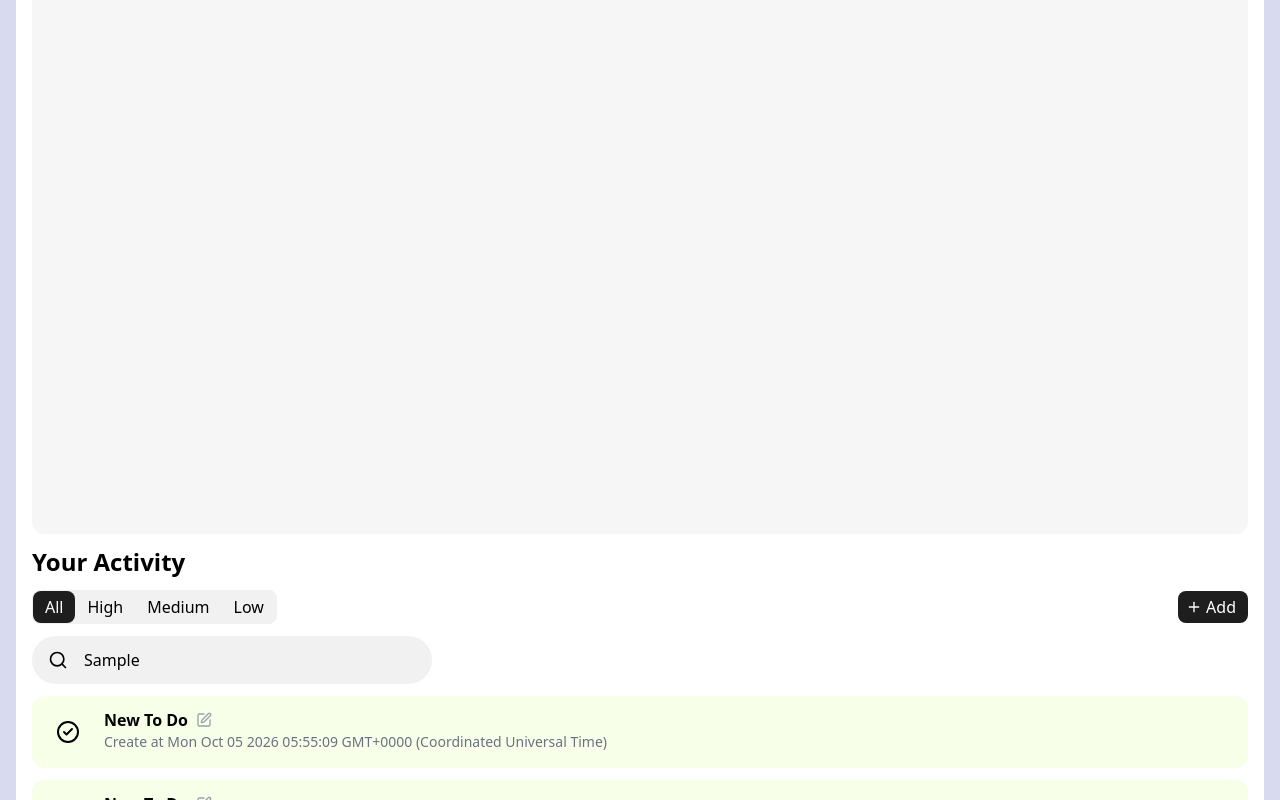
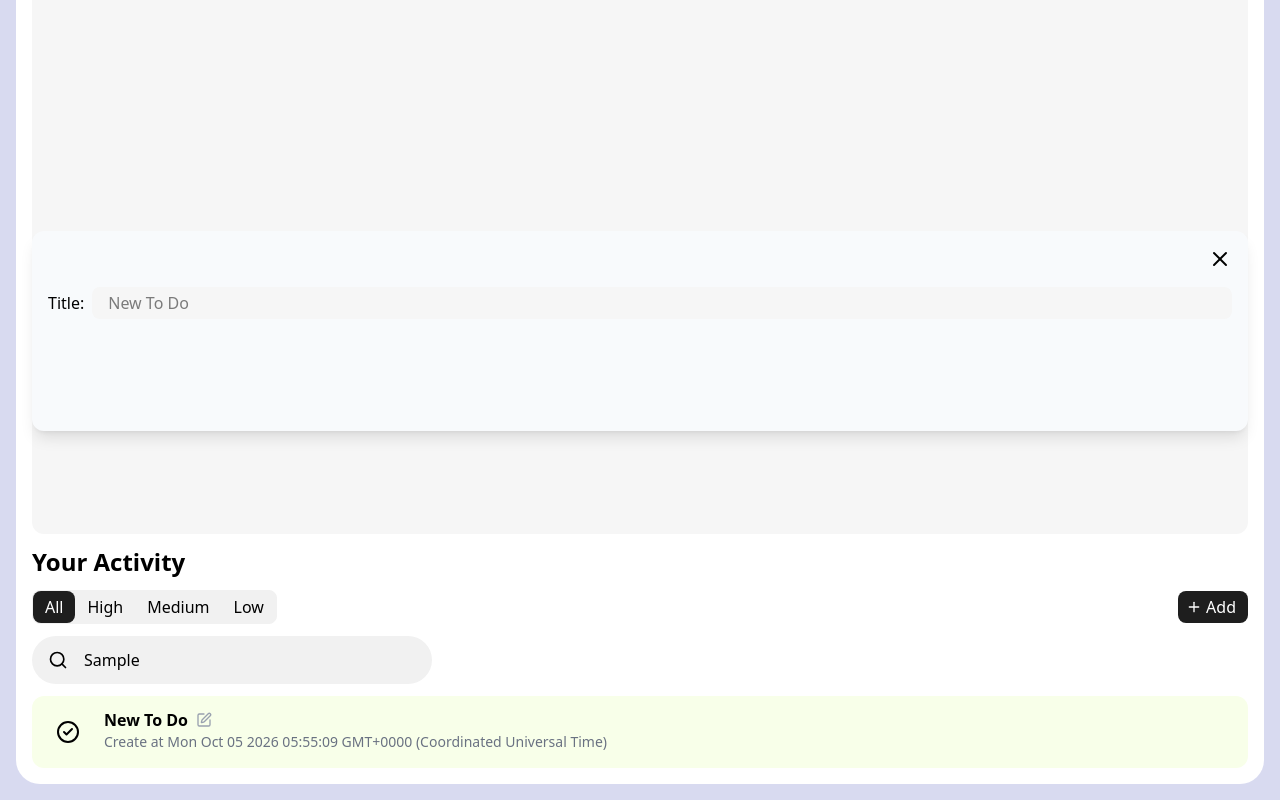
Before and after one commit to my-joseph/to-dp-app, a React (Vite) app: page / in a window 1280 px wide. Both pictures are taken after typing "Sample" into the empty fields and a click on the button "Add". Shown: the part 822-1622 px from the top of the page. Built offline with nearby package versions, Linux system fonts and the light colour scheme; a web font is replaced by a local one.

Commit message:
Test Grok

```diff
--- a/src/components/Button.tsx
+++ b/src/components/Button.tsx
@@ -5,13 +5,13 @@ import { initailItem } from "@/features/todo-board/components/ToDoBoard";
 interface ButtonProp {
   label: string;
   icon?: LucideIcon;
-  onAdd?: (item: ToDoItem) => void;
+  onForm: () => void;
 }
 
-export default function Button({ label, icon: Icon, onAdd }: ButtonProp) {
+export default function Button({ label, icon: Icon, onForm }: ButtonProp) {
   return (
     <button
-      onClick={onAdd ? () => onAdd(initailItem) : () => {}}
+      onClick={() => onForm()}
       type="button"
       className={
         Icon
--- a/src/features/todo-board/components/ToDoBoard.tsx
+++ b/src/features/todo-board/components/ToDoBoard.tsx
@@ -10,7 +10,10 @@ export const initailItem: ToDoItem = {
 
 export default function ToDoBoard() {
   const [toDos, setToDos] = useState<ToDoItem[]>([initailItem]);
-
+  const [isFormOpen, setIsFormOpen] = useState<boolean>(false);
+  const handleFormOpenClick = () => {
+    setIsFormOpen((prev) => !prev);
+  };
   const handleAddNewTodo = (item: ToDoItem) => {
     setToDos((prev) => [...prev, item]);
   };
@@ -39,7 +42,12 @@ export default function ToDoBoard() {
         </article>
         <article>
           <h3 className=" font-semibold text-2xl mb-3">Your Activity</h3>
-          <ToDoColumn toDos={toDos} onAdd={handleAddNewTodo} />
+          <ToDoColumn
+            toDos={toDos}
+            onAdd={handleAddNewTodo}
+            onForm={handleFormOpenClick}
+            isFormOpen={isFormOpen}
+          />
         </article>
       </div>
     </div>
--- a/src/features/todo-board/components/ToDoCard.tsx
+++ b/src/features/todo-board/components/ToDoCard.tsx
@@ -1,10 +1,15 @@
 import { CheckCircle2, Edit } from "lucide-react";
 import { type ToDoItem } from "../types/types";
+import { useState } from "react";
 interface ToDoCardProp {
   item: ToDoItem;
 }
 
 export function ToDoCard({ item }: ToDoCardProp) {
+  const [onEdit, setOnEdit] = useState<boolean>(false);
+  const handleEditClick = () => {
+    setOnEdit(true);
+  };
   return (
     <article
       className={`grid grid-cols-[auto_1fr] w-full ${item.priority === "Medium" && `bg-[#EBEDFF]`} ${item.priority === "High" && `bg-[#FFE2E1]`} ${item.priority === "Low" && `bg-[#F8FFE9]`} p-3 rounded-xl gap-3`}
@@ -15,7 +20,10 @@ export function ToDoCard({ item }: ToDoCardProp) {
       <div className="">
         <div className=" flex items-center gap-2 font-semibold">
           {item.title}
-          <Edit className=" inline w-4 h-4 aspect-square shrink-0 text-gray-400" />
+          <Edit
+            className=" inline w-4 h-4 aspect-square shrink-0 text-gray-400"
+            onClick={() => handleEditClick()}
+          />
         </div>
         <div className=" text-sm text-gray-500">
           {`Create at ${item.createAt}`}
--- a/src/features/todo-board/components/TodoColumn.tsx
+++ b/src/features/todo-board/components/TodoColumn.tsx
@@ -1,14 +1,21 @@
 import Button from "@/components/Button";
-import { Plus, Search } from "lucide-react";
+import { Plus, Search, X } from "lucide-react";
 import { ToDoCard } from "./ToDoCard";
 import { type ToDoItem } from "../types/types";
 
 interface ToDoColumnProp {
   toDos: ToDoItem[];
   onAdd?: (item: ToDoItem) => void;
+  onForm: () => void;
+  isFormOpen: boolean;
 }
 
-export default function ToDoColumn({ onAdd, toDos }: ToDoColumnProp) {
+export default function ToDoColumn({
+  onAdd,
+  toDos,
+  onForm,
+  isFormOpen,
+}: ToDoColumnProp) {
   return (
     <div>
       <div className=" flex flex-col">
@@ -27,7 +34,7 @@ export default function ToDoColumn({ onAdd, toDos }: ToDoColumnProp) {
               Low
             </button>
           </div>
-          <Button label={"Add"} icon={Plus} onAdd={onAdd} />
+          <Button label={"Add"} icon={Plus} onForm={onForm} />
         </div>
         <div className=" my-3">
           <div className=" flex items-center  bg-[#F1F1F1] max-w-100 w-full rounded-full px-4 py-2 gap-4 focus-within:ring-black focus-within:ring">
@@ -47,10 +54,31 @@ export default function ToDoColumn({ onAdd, toDos }: ToDoColumnProp) {
       <div className=" flex flex-col gap-3 w-full">
         {toDos &&
           toDos.length > 0 &&
-          toDos.map((item) => {
-            return <ToDoCard item={item} />;
+          toDos.map((item, index) => {
+            return <ToDoCard key={`${item.title}-${index}`} item={item} />;
           })}
       </div>
+
+      {isFormOpen && (
+        <div className=" w-full h-screen flex justify-center items-center p-8 fixed top-0 left-0 right-0 z-1">
+          <div className=" w-full h-50 bg-slate-50 shadow-lg rounded-xl p-4">
+            <div className=" w-full flex justify-end items-center">
+              <X
+                className=" cursor-pointer hover:text-gray-500 mb-4"
+                onClick={onForm}
+              />
+            </div>
+            <div className=" flex items-center gap-2">
+              <label htmlFor="">Title: </label>
+              <input
+                type="text"
+                className=" bg-[#F6F6F6] rounded-lg outline-0 px-4 py-1 w-full focus:ring"
+                placeholder="New To Do"
+              />
+            </div>
+          </div>
+        </div>
+      )}
     </div>
   );
 }
--- a/src/index.css
+++ b/src/index.css
@@ -304,4 +304,5 @@
 
 @theme {
   --color-black: #1e1e1e;
+  --color-overlay: hsl(2deg 100% 0% / 0.25);
 }
```
